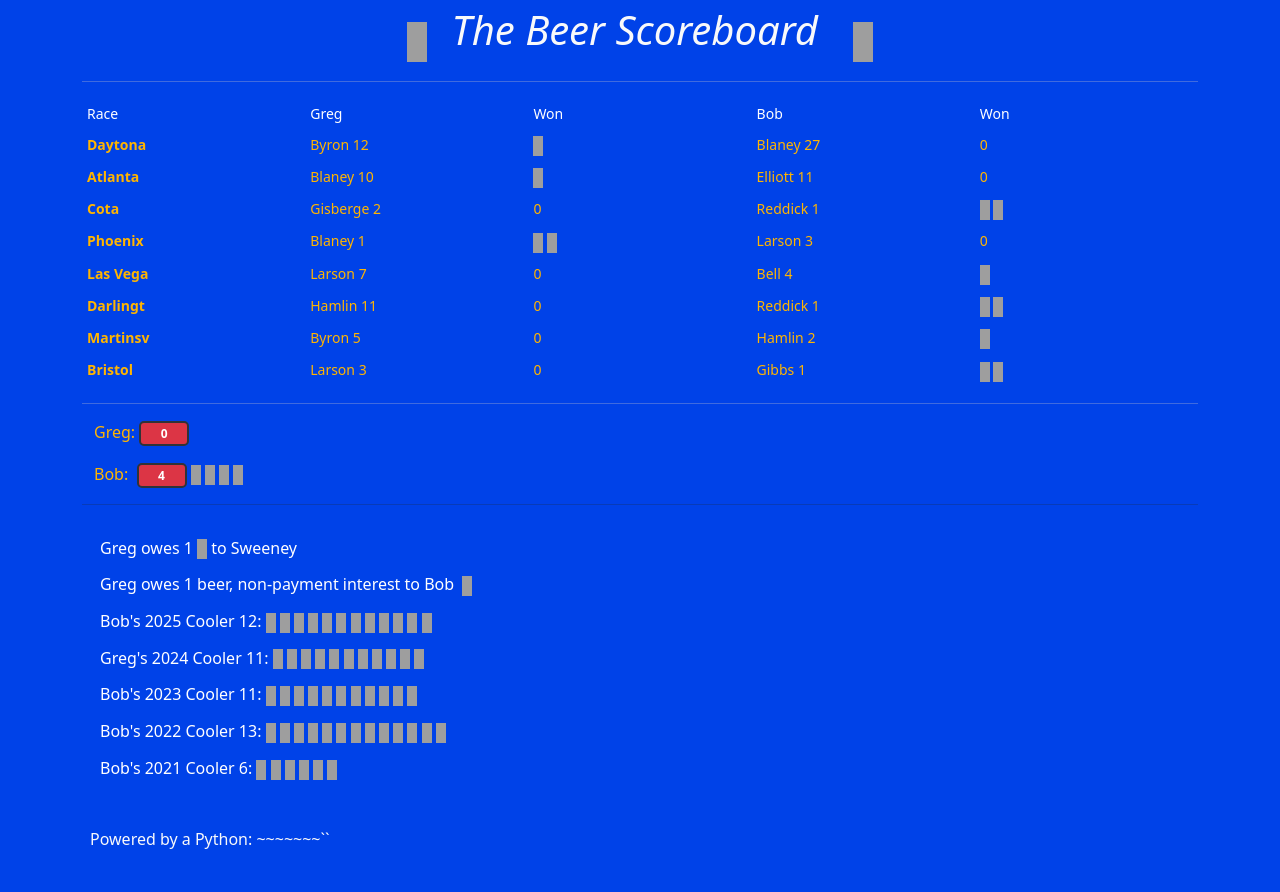
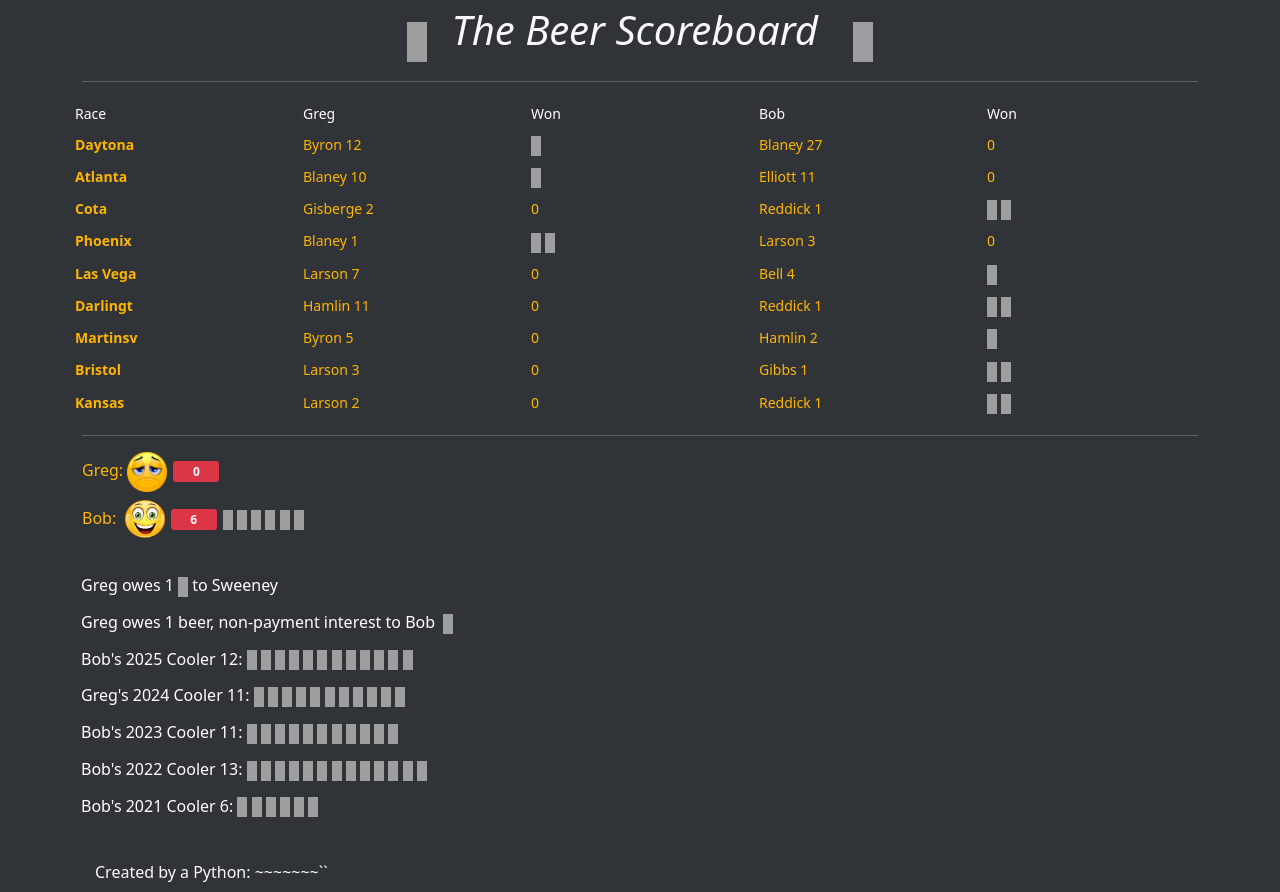
Before and after one commit to moose46/beerme2, a Flask app: page / in a window 1280 px wide. Before the commit the page ends 849 px from the top, so only its background shows below. Run offline with Flask 2, Linux system fonts and the light colour scheme; grey boxes are pictures that could not be loaded.

Commit message:
Updated smileys

```diff
--- a/betData2026.py
+++ b/betData2026.py
@@ -56,6 +56,12 @@ class BetData:
             "Track": "Bristol",
             "badge_color": "bg-warning text-dark",
         }
+        self.individual_bets["04-19-2026"] = {
+            "Greg": "Kyle Larson",
+            "Bob": "Tyler Reddick",
+            "Track": "Kansas",
+            "badge_color": "bg-warning text-dark",
+        }
 
         # # start of can't pick a driver twice
 
--- a/templates/base.html
+++ b/templates/base.html
@@ -1,55 +1,56 @@
 <!DOCTYPE html>
 <html lang="en">
   <head>
-    <meta charset="UTF-8">
+    <meta charset="UTF-8" />
     <title>Beer Me Greg</title>
-    <meta name="viewport" content="width=device-width, initial-scale=1.0">
+    <meta name="viewport" content="width=device-width, initial-scale=1.0" />
     <!--    <link href="{{ url_for('static', filename='bootstrap.min.css') }}" rel="stylesheet">-->
-    <link href="https://cdn.jsdelivr.net/npm/bootstrap@5.0.0-beta2/dist/css/bootstrap.min.css" rel="stylesheet"
-          integrity="sha384-BmbxuPwQa2lc/FVzBcNJ7UAyJxM6wuqIj61tLrc4wSX0szH/Ev+nYRRuWlolflfl" crossorigin="anonymous">
-    <script src="https://cdn.jsdelivr.net/npm/bootstrap@5.0.0-beta2/dist/js/bootstrap.bundle.min.js"
+    <link
+      href="https://cdn.jsdelivr.net/npm/bootstrap@5.0.0-beta2/dist/css/bootstrap.min.css"
+      rel="stylesheet"
+      integrity="sha384-BmbxuPwQa2lc/FVzBcNJ7UAyJxM6wuqIj61tLrc4wSX0szH/Ev+nYRRuWlolflfl"
+      crossorigin="anonymous"
+    />
+    <script
+      src="https://cdn.jsdelivr.net/npm/bootstrap@5.0.0-beta2/dist/js/bootstrap.bundle.min.js"
       integrity="sha384-b5kHyXgcpbZJO/tY9Ul7kGkf1S0CWuKcCD38l8YkeH8z8QjE0GmW1gYU5S9FOnJ0"
-            crossorigin="anonymous"></script>
-</head>
+      crossorigin="anonymous"
+    ></script>
     <style>
-    .row {
-        {#display: flex;#}
-        {#flex-wrap: wrap;#}
-        margin: 0;
-    }
       .cooler {
         column-width: 150px;
-        {#column-wrap: nowrap;#}
         text-align: center;
         margin: 0;
-        {#flex: 1;#}
         flex: 1;
         padding: 5px;
         font-size: 16px;
-        color: #FFB500;
+        color: #ffb500;
       }
+
       .column {
         flex: 1;
         padding: 5px;
         margin: 0;
         text-align: left;
         font-size: 14px;
-        color: #FFB500;
-        {#border: .5px solid #d5dd15;#}
-        {#border-bottom: #FFB500;#}
+        color: #ffb500;
         box-sizing: border-box;
       }
+
       .column-right {
         flex: 1;
         padding: 10px;
         margin: 0;
         text-align: right;
         font-size: 10px;
-        color: #FFB500;
+        color: #ffb500;
       }
+
       /* Responsive: stack columns on small screens */
       @media (max-width: 600px) {
-        .col-50, .col-33, .column {
+        .col-50,
+        .col-33,
+        .column {
           flex: 0 0 100%;
         }
       }
@@ -62,29 +63,6 @@
         flex: 0 0 30%;
       }
 
-    container {
-        display: flex;
-        justify-content: center; /* Centers horizontally */
-        align-items: center; /* Centers vertically */
-        height: 100vh; /* Full viewport height */
-        width: 90vh;
-    }
-
-    table {
-        text-align: left;
-        width: -webkit-fill-available;
-    }
-
-    td, th {
-  text-align: left; /* Left justify text */
-  padding: 8px;     /* Optional: add spacing */
-}
-
-    tr {
-    {#text-align: center;#}
-    }
-
-
       .summary {
         text-align: left;
         color: white;
@@ -96,38 +74,18 @@
       }
 
       .race {
-        {#border: 1px solid #0e61dd;#}
         font-weight: bold;
-        color: #FFB500;
-        {#font-family: "Segoe UI", system-ui, sans-serif;#}
+        color: #ffb500;
       }
 
       .player {
         text-align: right;
-        {#border: 1px solid #0e61dd;#}
-        color: #FFB500;
+        color: #ffb500;
       }
 
       .beer {
         text-align: center;
-        color: #FFB500;
-    }
-
-    .center {
-        margin-left: auto;
-        margin-right: auto;
-    }
-
-    .driver_name {
-    {#border: 1px solid #0e61dd;#}{#text-align: center;#}{#font-weight: bold;#}{#width: 100px;#}{#height: 20px;#} color: #FFB500;
-        text-align: right;
-        padding-right: 5px;
-    }
-
-    h1 {
-        text-align: center;
-        font-family: 'Consolas', 'Deja Vu Sans Mono', 'Bitstream Vera Sans Mono', monospace;
-        font-weight: bolder;
+        color: #ffb500;
       }
 
       #div2 {
@@ -146,10 +104,6 @@
         height: 25px;
       }
 
-    .myHr {
-        color: black;
-    }
-
       .left-th {
         text-align: right;
         padding-right: 10px;
@@ -160,46 +114,22 @@
         padding-right: 10px;
         font-weight: bold;
       }
-
+      body {
+        background-color: #303337;
+      }
       .myDiv {
-        /*border: 2px outset red;*/
-        /*background-color: lightgoldenrodyellow;*/
-        /*text-align: center;*/
-        /*font-size: larger;*/
         font-style: italic;
         margin: 3px;
         padding: 3px;
         font-size: small;
         text-align: center;
-
-    }
-
-    .a-tag {
-        color: azure;
-    }
-
-    li {
-        font-min-size: small;
-        font-size: small;
-    }
-
-    .leftDiv {
-        /*position: fixed;*/
-        width: 25%;
-        padding: 10px;
-    }
-
-    sup {
-        font-size: xx-small;
       }
     </style>
-<link rel="icon"
-      type="image/png"
-      href="../static/favicon.ico">
+    <link rel="icon" type="image/png" href="../static/favicon.ico" />
+  </head>
 
-<body style="background: #0042E8" margin: 0; font-family: Arial, sans-serif;>
+  <body>
     <div class="container">
-
       <!-- child template -->
       {% block content %}{% endblock %}
 
@@ -209,10 +139,16 @@
       {% endif %}
 
       <!-- messages -->
-    {% for message in get_flashed_messages() %}
-        {{ message }}
-    {% endfor %}
+      {% for message in get_flashed_messages() %} {{ message }} {% endfor %}
+      <div class="container">
+        <table>
+          <tr>
+            <td>
+              <h6 class="text-light center">Created by a Python: ~~~~~~~``</h6>
+            </td>
+          </tr>
+        </table>
       </div>
-
+    </div>
   </body>
 </html>
--- a/templates/beer.html
+++ b/templates/beer.html
@@ -1,126 +1,131 @@
 {% extends 'base.html' %}
 {% block content %}
   <div class="myDiv">
-        <img alt="beer" src="../static/beer.png" width="20" height="40"/>
+    <img alt="beer" src="../static/beer.png" width="20" height="40" />
     <span class="display-6 text-light">&nbsp&nbspThe Beer Scoreboard&nbsp&nbsp&nbsp</span>
-        <img src="../static/beer.png" width="20" height="40" alt="glass of beer"/>
+    <img src="../static/beer.png" width="20" height="40" alt="glass of beer" />
   </div>
-    <hr style="color:bisque"/>
+  <hr style="color:bisque" />
   <div class="row">
-        <div class="column col-50"><span class="title">Race</span></div>
-        <div class="column col-50"><span class="title">Greg</span></div>
-        <div class="column col-50"><span class="title">Won</span></div>
-        <div class="column col-50"><span class="title">Bob</span></div>
-        <div class="column col-50"><span class="title">Won</span></div>
+    <div class="column col-50">
+      <span class="title">Race</span>
+    </div>
+    <div class="column col-50">
+      <span class="title">Greg</span>
+    </div>
+    <div class="column col-50">
+      <span class="title">Won</span>
+    </div>
+    <div class="column col-50">
+      <span class="title">Bob</span>
+    </div>
+    <div class="column col-50">
+      <span class="title">Won</span>
+    </div>
   </div>
 
   {% for b in betting_summary.list_of_individual_bets %}
     <div class="row">
-            <div class="column race col-50">
-                {{ b.race_name[0:8] }}
-            </div>
-            <div class="column col-50">
-                {{ b.greg.driver_name }}
-            </div>
+      <div class="column race col-50">{{ b.race_name[0:8] }}</div>
+      <div class="column col-50">{{ b.greg.driver_name }}</div>
       <div class="column col-50">
         {% if b.greg.beer == 0 %}
           0
         {% endif %}
         {% if b.greg.beer == 1 %}
-                    <img src="../static/beer.png"
-                         width="10"
-                         height="20" alt=""/>
+          <img src="../static/beer.png" width="10" height="20" alt="" />
         {% endif %}
         {% if b.greg.beer == 2 %}
-                    <img src="../static/beer.png" width="10" height="20" alt=""/>
-                    <img src="../static/beer.png" width="10" height="20" alt=""/>
+          <img src="../static/beer.png" width="10" height="20" alt="" />
+          <img src="../static/beer.png" width="10" height="20" alt="" />
         {% endif %}
-
       </div>
       <div class="column col-50">
-                <span> {{ b.bob.driver_name }}</span>
+        <span>{{ b.bob.driver_name }}</span>
       </div>
       <div class="column col-50">
         {% if b.bob.beer == 0 %}
           0
         {% endif %}
         {% if b.bob.beer == 1 %}
-                    <span> <img src="../static/beer.png" width="10" height="20" alt=""/></span>
+          <span><img src="../static/beer.png" width="10" height="20" alt="" /></span>
         {% endif %}
         {% if b.bob.beer == 2 %}
-                    <img src="../static/beer.png" width="10" height="20" alt=""/>
-                    <img src="../static/beer.png" width="10" height="20" alt=""/>
+          <img src="../static/beer.png" width="10" height="20" alt="" />
+          <img src="../static/beer.png" width="10" height="20" alt="" />
         {% endif %}
-
       </div>
     </div>
   {% endfor %}
-    <hr style="color:bisque"/>
+  <hr style="color:bisque" />
   <div class="row">
-        <div><span class="player">Greg:</span>
+    <div>
+      <span class="player">Greg:</span>
+      <img src="../static/sad-sad-face.png" width="40" height="40" alt="" />
       <p class="results badge bg-danger">{{ betting_summary.total_beers_owed.Greg }}</p>
       {% for x in range(betting_summary.total_beers_owed.Greg) %}
-                <img src="../static/beer.png" width="10" height="20" alt=""/>
+        <img src="../static/beer.png" width="10" height="20" alt="" />
       {% endfor %}
-
     </div>
   </div>
 
   <div class="row">
-        <div><span class="player">Bob:&nbsp</span>
+    <div>
+      <span class="player">Bob:&nbsp;&nbsp;</span><img src="../static/happy-smiley-face.png" width="40" height="40" alt="" />
       <p class="results badge bg-danger">{{ betting_summary.total_beers_owed.Bob }}</p>
       {% for x in range(betting_summary.total_beers_owed.Bob) %}
-                <img src="../static/beer.png" width="10" height="20" alt=""/>
+        <img src="../static/beer.png" width="10" height="20" alt="" />
       {% endfor %}
-
     </div>
-        <hr/>
+    <hr />
     <table>
       <tr>
         <td>
           <blockquote class="summary">
-                        <h6>Greg owes 1 <img src="../static/beer.png" width="10" height="20" alt=""/> to Sweeney</h6>
+            <h6>Greg owes 1 <img src="../static/beer.png" width="10" height="20" alt="" /> to Sweeney</h6>
             <p>
-                        <h6>Greg owes 1 beer, non-payment interest to Bob &nbsp;<img src="../static/beer.png" width="10"
-                                                                                     height="20" alt=""/></h6>
-
+              <h6>Greg owes 1 beer, non-payment interest to Bob &nbsp;<img src="../static/beer.png" width="10" height="20" alt="" /></h6>
+            </p>
             <p>
               <h6>
                 Bob's 2025 Cooler 12:{% for i in range(12) %}
-                            <img src="../static/beer.png" width="10" height="20" alt=""/>
+                  <img src="../static/beer.png" width="10" height="20" alt="" />
                 {% endfor %}
               </h6>
+            </p>
             <p>
               <h6>
                 Greg's 2024 Cooler 11:{% for i in range(11) %}
-                            <img src="../static/beer.png" width="10" height="20" alt=""/>
+                  <img src="../static/beer.png" width="10" height="20" alt="" />
                 {% endfor %}
               </h6>
+            </p>
             <p>
               <h6>
                 Bob's 2023 Cooler 11:{% for i in range(11) %}
-                            <img src="../static/beer.png" width="10" height="20" alt=""/>
+                  <img src="../static/beer.png" width="10" height="20" alt="" />
                 {% endfor %}
               </h6>
+            </p>
             <p>
               <h6>
                 Bob's 2022 Cooler 13:{% for i in range(13) %}
-                            <img src="../static/beer.png" width="10" height="20" alt=""/>
+                  <img src="../static/beer.png" width="10" height="20" alt="" />
                 {% endfor %}
               </h6>
+            </p>
             <p>
               <h6>
                 Bob's 2021 Cooler 6:{% for i in range(6) %}
-                            <img src="../static/beer.png" width="10" height="20" alt=""/>
+                  <img src="../static/beer.png" width="10" height="20" alt="" />
                 {% endfor %}
               </h6>
+            </p>
           </blockquote>
         </td>
       </tr>
       <tr>
-                <td>
-                    <h6 class="text-light">Powered by a Python: ~~~~~~~``</h6>
-                </td>
+        <td></td>
       </tr>
     </table>
   </div>
```
Also changed, not shown: data/04-19-2026.csv (added, +38 -0 lines), imgs/happy-smiley-face-icon-vector-10168467.avif (added), imgs/smiley-emoticon-sad-face-vector-illustration-73409478.webp (added), static/happy-smiley-face.png (added), static/sad-sad-face.png (added). Lines whose indentation alone changed are shown as unchanged.
